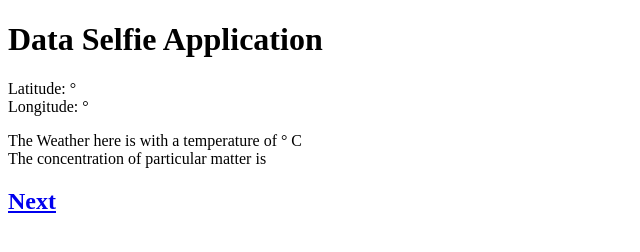
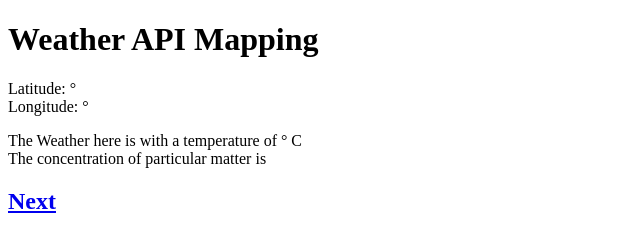
Before and after one commit to C1nemaclub/The-Weather-API-Project-, a website: page public/index.html in a window 1280 px wide. Shown: the whole page, without its empty margins (0-640 px from the left). Drawn offline with Linux system fonts and the light colour scheme.

Commit message:
Chanching title to something more accurate

```diff
--- a/public/index.html
+++ b/public/index.html
@@ -9,7 +9,7 @@
   </head>
   <body>
     <script src="index.js" defer></script>
-    <h1>Data Selfie Application</h1>
+    <h1>Weather API Mapping</h1>
     <p>
       Latitude: <span>&deg;</span> <br />
       Longitude: <span>&deg;</span>
```
